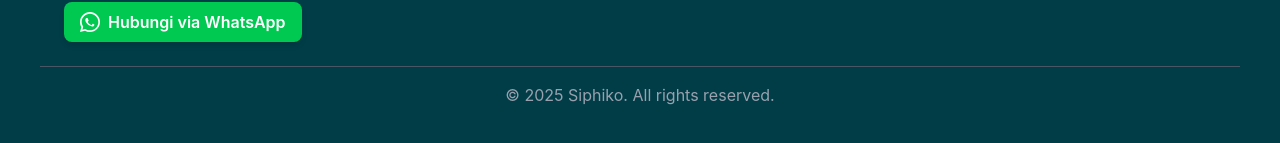
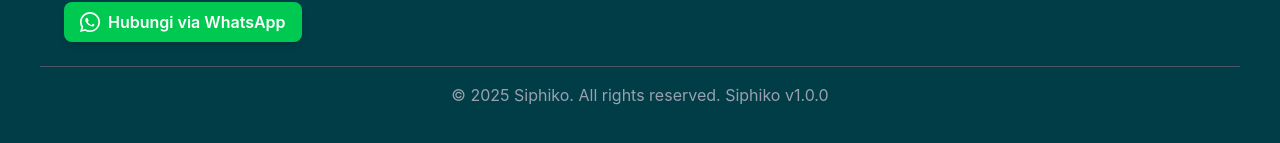
Before and after one commit to anakagungdavin/IwakFix, a React (Vite) app: page /customer-dashboard in a window 1280 px wide. Shown: the part 2294-2437 px from the top of the page. Built offline with nearby package versions, Linux system fonts and the light colour scheme; no server answers; what @react-pdf/renderer would draw is missing.

Commit message:
versi di footer

```diff
--- a/src/components/Customer/footerCust.jsx
+++ b/src/components/Customer/footerCust.jsx
@@ -77,7 +77,7 @@ const FooterCust = () => {
       </div>
       {/* Bottom Copyright Section */}
       <div className="mt-6 border-t border-gray-600 pt-4 text-center text-gray-400">
-        <p>© 2025 Siphiko. All rights reserved.</p>
+        <p>© 2025 Siphiko. All rights reserved. Siphiko v1.0.0</p>
       </div>
     </footer>
   );
```
